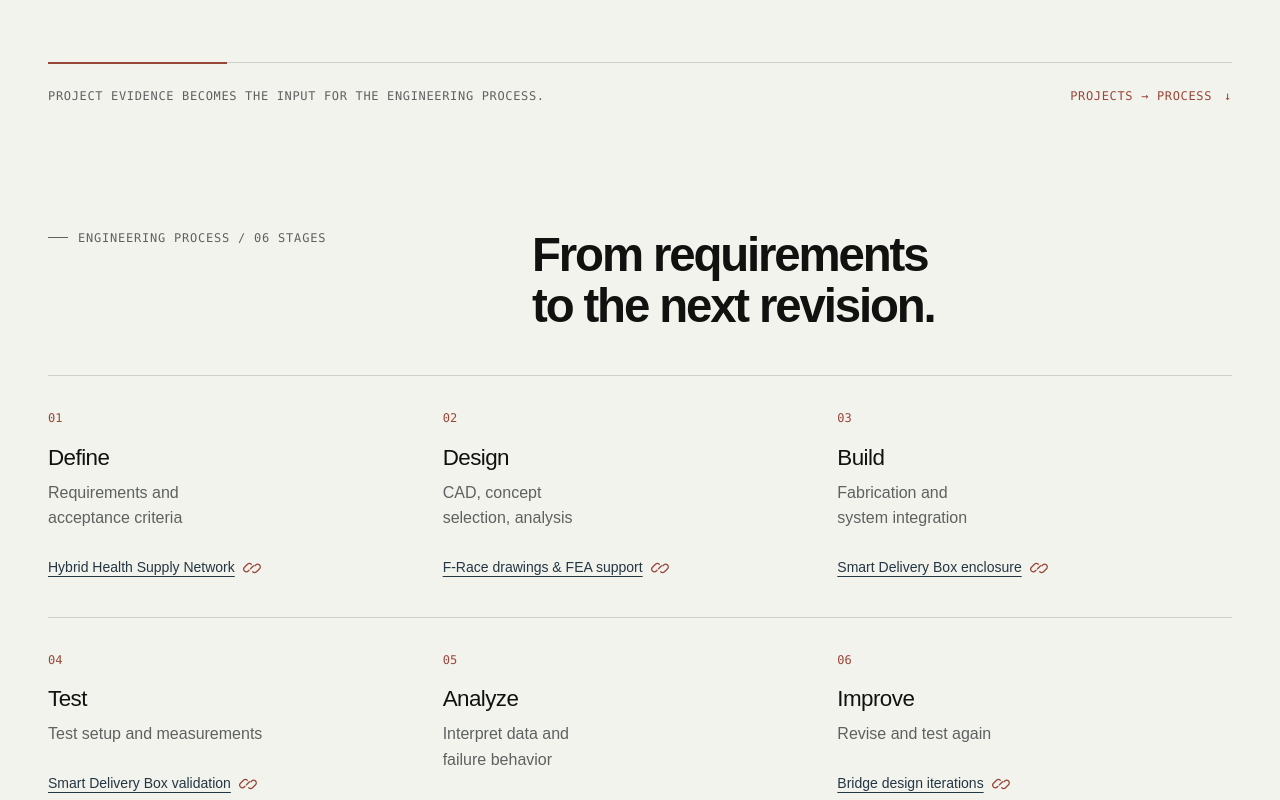
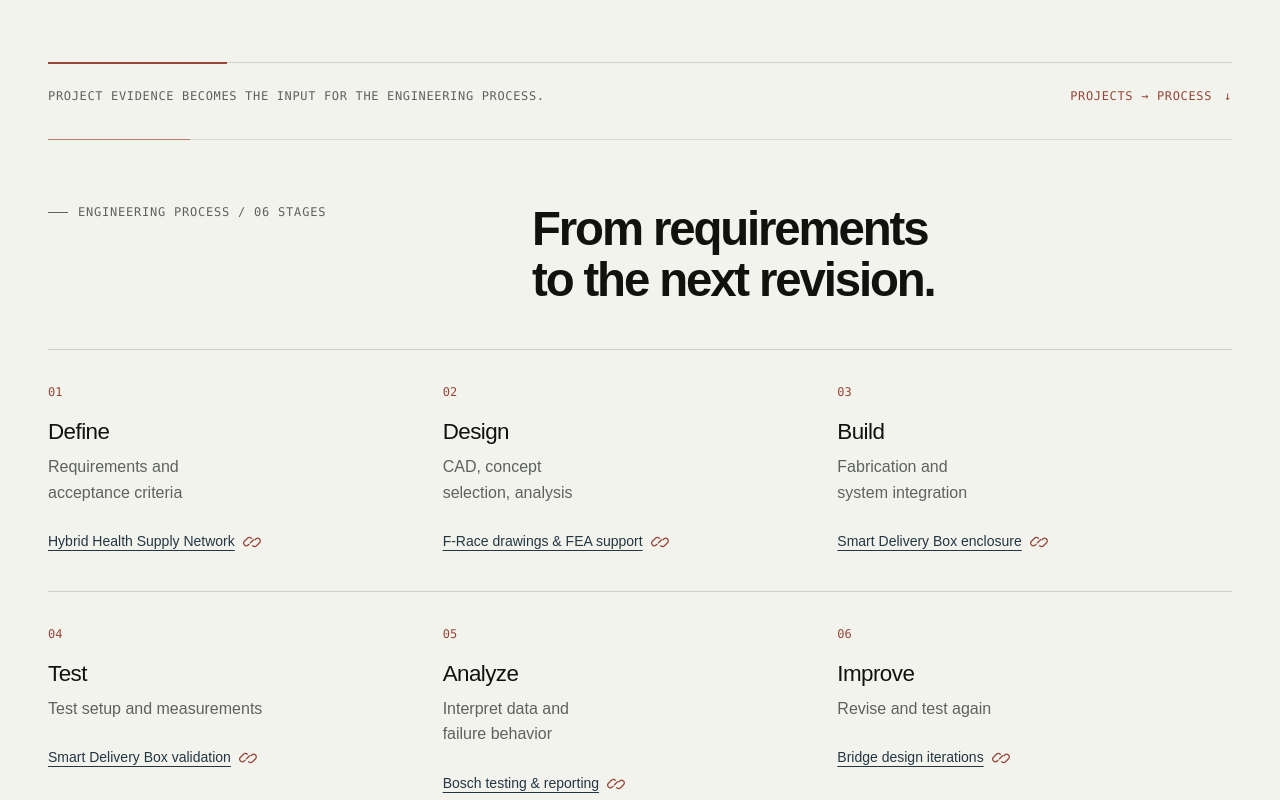
Before and after one commit to tquann207/tquan207.portfolio, a Next.js app: page / in a window 1280 px wide. Shown: the part 2860-3660 px from the top of the page. Built offline with nearby package versions, Linux system fonts and the light colour scheme; no server answers.

Commit message:
Complete connected projects-to-process flow

```diff
--- a/components/engineering-process.tsx
+++ b/components/engineering-process.tsx
@@ -1,6 +1,7 @@
 import { ActionIcon } from "./action-icon";
 import Link from "next/link";
 import { TechnicalLabel } from "./technical-label";
+import styles from "./project-flow.module.css";
 
 const stages = [
   ["Define", "Requirements and acceptance criteria", "Hybrid Health Supply Network", "/projects/hybrid-health-supply-network/#requirements"],
@@ -13,13 +14,21 @@
 
 export function EngineeringProcess() {
   return (
-    <section className="process-section section-space" aria-labelledby="process-title">
+    <section className={`${styles.process} process-section`} aria-labelledby="process-title">
       <div className="site-shell">
-        <div className="section-heading"><TechnicalLabel>ENGINEERING PROCESS / 06 STAGES</TechnicalLabel><h2 id="process-title">From requirements<br />to the next revision.</h2></div>
+        <div className="section-heading">
+          <TechnicalLabel>ENGINEERING PROCESS / 06 STAGES</TechnicalLabel>
+          <h2 id="process-title">From requirements<br />to the next revision.</h2>
+        </div>
         <ol className="process-grid">
-          {stages.map(([name, detail, evidence, href], index) => <li key={name}>
-            <span className="process-number">{String(index + 1).padStart(2, "0")}</span><h3>{name}</h3><p>{detail}</p><Link href={href}>{evidence} <span aria-hidden="true"><ActionIcon name="link" /></span></Link>
-          </li>)}
+          {stages.map(([name, detail, evidence, href], index) => (
+            <li key={name}>
+              <span className="process-number">{String(index + 1).padStart(2, "0")}</span>
+              <h3>{name}</h3>
+              <p>{detail}</p>
+              <Link href={href}>{evidence} <span aria-hidden="true"><ActionIcon name="link" /></span></Link>
+            </li>
+          ))}
         </ol>
       </div>
     </section>
```
